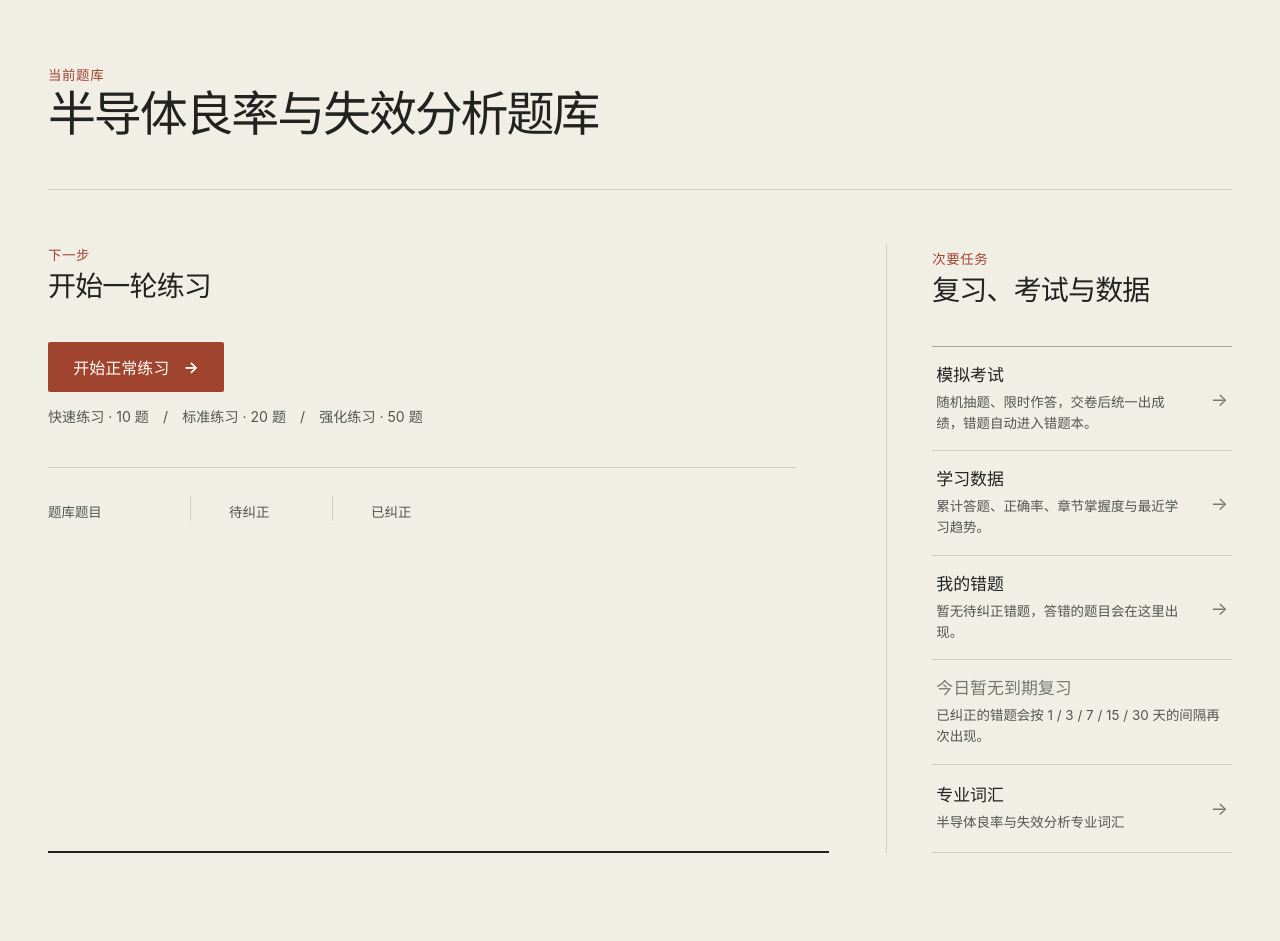
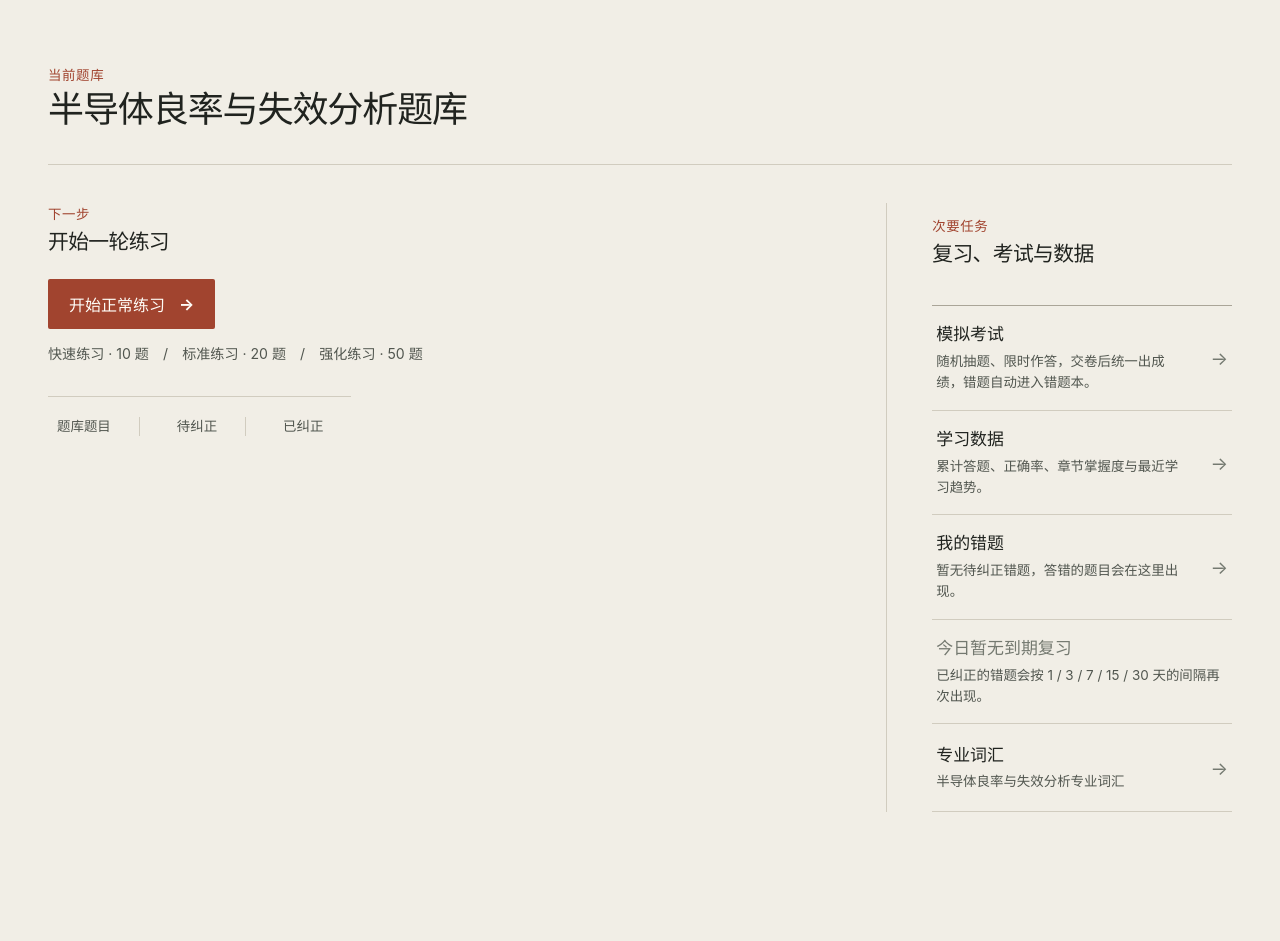
Before and after one commit to BestDownLoader365/Classroom-multiple-choice-study-assistant, a Flask app: template app/templates/home.html in a window 1280 px wide. Shown: the part 66-1007 px from the top of the page. After the commit the page ends 878 px from the top, so only its background shows below. Run offline with Flask 3, Linux system fonts and the light colour scheme; the template is opened without the code that fills it, so the values that code supplies are empty.

Commit message:
refactor: 收敛首页任务区视觉层级与横向尺度，同步架构文档

```diff
--- a/app/static/css/style.css
+++ b/app/static/css/style.css
@@ -63,33 +63,35 @@ h2 { font-family: var(--font-display); font-weight: 500; letter-spacing: -0.03em
 .bank-title-en { margin: 0; color: var(--muted); font-family: var(--font-display); font-size: 0.92rem; font-style: italic; letter-spacing: 0.01em; }
 
 .page-shell-workspace { width: min(calc(100% - 96px), 1360px); padding-top: 64px; }
-.home-intro { display: flex; min-height: 0; padding-bottom: 42px; border-bottom: 1px solid var(--line); align-items: end; justify-content: space-between; gap: 40px; }
+.home-intro { display: flex; min-height: 0; padding-bottom: 30px; border-bottom: 1px solid var(--line); align-items: end; justify-content: space-between; gap: 40px; }
 .home-title-block { max-width: 900px; }
 .home-title-block h1 {
     margin-bottom: 0;
-    font-size: clamp(3rem, 3.4vw, 3.5rem);
-    letter-spacing: -0.045em;
-    line-height: 1.1;
+    font-size: clamp(1.625rem, 3vw, 2.25rem);
+    letter-spacing: -0.03em;
+    line-height: 1.12;
 }
 .home-dashboard .section-label { margin-bottom: 10px; font-size: .84rem; font-weight: 650; letter-spacing: .045em; }
-.home-actions { display: grid; grid-template-columns: minmax(0, 1fr) clamp(320px, 27vw, 380px); margin-top: 54px; column-gap: clamp(48px, 4.5vw, 72px); }
+.home-actions { display: grid; grid-template-columns: minmax(0, 1fr) clamp(320px, 27vw, 380px); margin-top: 38px; column-gap: clamp(48px, 4.5vw, 72px); align-items: start; }
 .mode-action-group { display: grid; align-content: start; gap: 12px; }
-.practice-launcher { min-width: 0; padding: 0 clamp(24px, 2.5vw, 36px) 34px 0; border-bottom: 2px solid var(--ink); }
+.practice-launcher { align-self: start; min-width: 0; padding-right: clamp(24px, 2.5vw, 36px); }
+.practice-resume { display: grid; max-width: 660px; align-content: start; gap: 14px; }
+.home-actions .section-heading h2 { font-size: clamp(1.3rem, 1.6vw, 1.45rem); }
 .review-launcher { padding-left: clamp(36px, 3.5vw, 52px); border-left: 1px solid var(--line); }
 .section-heading { display: flex; min-height: 66px; margin-bottom: 24px; justify-content: space-between; align-items: end; gap: 32px; }
 .section-heading h2 { margin: 0; font-size: clamp(1.75rem, 2.1vw, 2rem); line-height: 1.15; }
 .session-position { margin-bottom: 4px; color: var(--ink-soft); font-family: var(--font-data); font-size: .9rem; font-weight: 600; white-space: nowrap; }
 .resume-block { width: 100%; }
-.resume-progress { width: 100%; height: 4px; background: var(--line); }
+.resume-progress { width: 100%; height: 4px; background: var(--paper-deep); }
 .resume-progress span { display: block; height: 100%; background: var(--accent); transition: width 220ms cubic-bezier(.2,.8,.4,1); }
-.practice-actions { display: flex; margin-top: 24px; align-items: center; flex-wrap: wrap; gap: 12px 16px; }
-.resume-button { min-width: 176px; min-height: 50px; padding-inline: 26px; font-size: 1rem; }
+.practice-actions { display: flex; margin-top: 10px; align-items: center; flex-wrap: wrap; gap: 12px 18px; }
 .practice-actions form .button { width: auto; }
-.restart-button { min-height: 46px; padding-inline: 8px; color: var(--ink-soft); font-size: .9rem; }
-.home-metrics { display: flex; margin-top: 26px; padding-top: 28px; border-top: 1px solid var(--line); gap: 0; }
-.home-metrics > div { display: grid; min-width: 142px; padding-right: 38px; gap: 7px; }
-.home-metrics > div + div { padding-left: 38px; border-left: 1px solid var(--line); }
-.home-metrics strong { font-family: var(--font-display); font-size: clamp(1.65rem, 2.2vw, 2rem); font-weight: 500; letter-spacing: -.03em; line-height: 1; font-variant-numeric: tabular-nums; }
+.restart-button { min-height: 46px; padding-inline: 2px; color: var(--ink-soft); font-size: .9rem; }
+.home-metrics { display: flex; width: fit-content; max-width: 100%; margin-top: 18px; padding-top: 20px; border-top: 1px solid var(--line); gap: 0; }
+.home-metrics > div { display: flex; min-width: 0; padding-right: 28px; align-items: baseline; gap: 9px; }
+.home-metrics > div + div { padding-left: 28px; border-left: 1px solid var(--line); }
+.home-metrics strong { font-family: var(--font-display); font-size: clamp(1.35rem, 1.8vw, 1.55rem); font-weight: 500; letter-spacing: -.03em; line-height: 1; font-variant-numeric: tabular-nums; }
+.home-metrics > div:first-child strong { font-size: clamp(1.8rem, 2.3vw, 2.05rem); }
 .home-metrics span { color: var(--ink-soft); font-size: .84rem; line-height: 1.4; }
 .launcher-note { margin: 2px 0 0; color: var(--ink-soft); font-size: .88rem; line-height: 1.6; }
 .resource-list { border-top: 1px solid var(--line-strong); }
@@ -368,7 +370,7 @@ body.show-bilingual .translation-zh { display: block; }
     .page-shell { width: min(100% - 44px, 680px); padding-top: 56px; }
     .page-shell-workspace { width: min(calc(100% - 44px), 900px); padding-top: 56px; }
     .home-intro { align-items: start; }
-    .home-actions { grid-template-columns: 1fr; gap: 58px; }
+    .home-actions { grid-template-columns: 1fr; gap: 44px; }
     .practice-launcher { padding-right: 0; }
     .review-launcher { padding: 50px 0 0; border-top: 1px solid var(--line); border-left: 0; }
     .page-heading { grid-template-columns: 1fr; }
@@ -392,15 +394,15 @@ body.show-bilingual .translation-zh { display: block; }
     .home-intro { order: 1; }
     .home-intro { flex-wrap: wrap; padding-bottom: 22px; gap: 12px 24px; }
     .home-title-block { flex: 1 1 240px; }
-    .home-title-block h1 { font-size: clamp(1.8rem, 9vw, 2.45rem); }
+    .home-title-block h1 { font-size: clamp(1.625rem, 6vw, 2.25rem); }
     .home-actions { order: 2; margin-top: 36px; gap: 48px; }
     .practice-launcher { padding-right: 0; }
     .resume-block { grid-template-columns: 1fr; gap: 16px; }
     .resume-button { width: 100%; }
     .practice-actions { align-items: stretch; flex-direction: column; }
     .practice-actions form, .practice-actions form .button { width: 100%; }
-    .home-metrics { justify-content: space-between; }
-    .home-metrics > div { min-width: 0; flex: 1; padding-right: 12px; }
+    .home-metrics { width: 100%; justify-content: space-between; }
+    .home-metrics > div { min-width: 0; flex: 1; padding-right: 12px; flex-direction: column; align-items: flex-start; gap: 3px; }
     .home-metrics > div + div { padding-left: 12px; }
     .session-position { margin-top: 5px; }
     .section-heading { min-height: 0; margin-bottom: 18px; }
--- a/app/templates/home.html
+++ b/app/templates/home.html
@@ -15,6 +15,7 @@
     <div class="home-actions">
         <section class="mode-action-group practice-launcher">
             {% if normal_progress %}
+            <div class="practice-resume">
                 <div class="section-heading compact-heading">
                     <div>
                         <p class="section-label">进行中的练习</p>
@@ -37,6 +38,7 @@
                           data-confirm-restart="当前正常练习尚未完成，确定要放弃进度并重新开始吗？">
                         <button class="button button-ghost restart-button" type="submit">重新开始正常练习</button>
                     </form>
+                </div>
             </div>
             <div class="home-metrics" aria-label="题库概览">
                 <div><strong>{{ question_count }}</strong><span>题库题目</span></div>
```
Also changed, not shown: docs/ARCHITECTURE.md (+4 -0 lines). Lines whose indentation alone changed are shown as unchanged.
